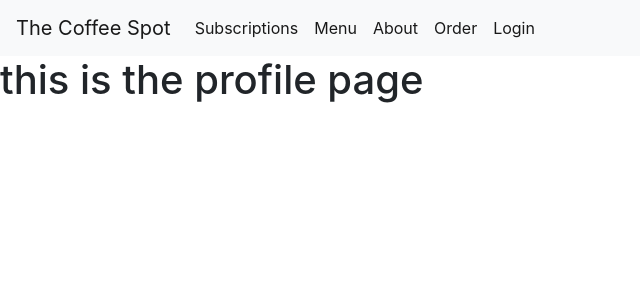
After one commit to KevJohBer/The-Coffee-Spot, a Django app: page /profile/ in a window 1280 px wide. The commit adds this page. Shown: the top 300 px of the page, without its empty margins (0-640 px from the left). Run offline with Django 4.2, Linux system fonts and the light colour scheme; some libraries are stand-ins or nearby versions.

Commit message:
create template and view for profile page

```diff
--- /dev/null
+++ b/profiles/templates/profiles/profile_page.html
@@ -0,0 +1,7 @@
+{% extends "base.html" %}
+
+{% block content %}
+
+<h1>this is the profile page</h1>
+
+{% endblock %}
--- /dev/null
+++ b/profiles/urls.py
@@ -0,0 +1,7 @@
+from django.contrib import admin
+from django.urls import path, include
+from . import views
+
+urlpatterns = [
+    path('', views.profile_page, name='profile_page')
+]
--- a/profiles/views.py
+++ b/profiles/views.py
@@ -1,3 +1,8 @@
 from django.shortcuts import render
 
 # Create your views here.
+
+
+def profile_page(request):
+    """ A view to display user profile """
+    return render(request, 'profiles/profile_page.html')
--- a/templates/base.html
+++ b/templates/base.html
@@ -55,7 +55,7 @@
           </li>
           {% if user.is_authenticated %}
             <li class="nav-item active">
-              <a href="#" class="nav-link">
+              <a href="{% url 'profile_page' %}" class="nav-link">
                 Profile
               </a>
             </li>
--- a/the_coffee_spot/urls.py
+++ b/the_coffee_spot/urls.py
@@ -23,4 +23,5 @@ urlpatterns = [
     path('', include('home.urls')),
     path('subscription/', include('subscription.urls')),
     path('order/', include('order.urls')),
+    path('profile/', include('profiles.urls')),
 ]
```
